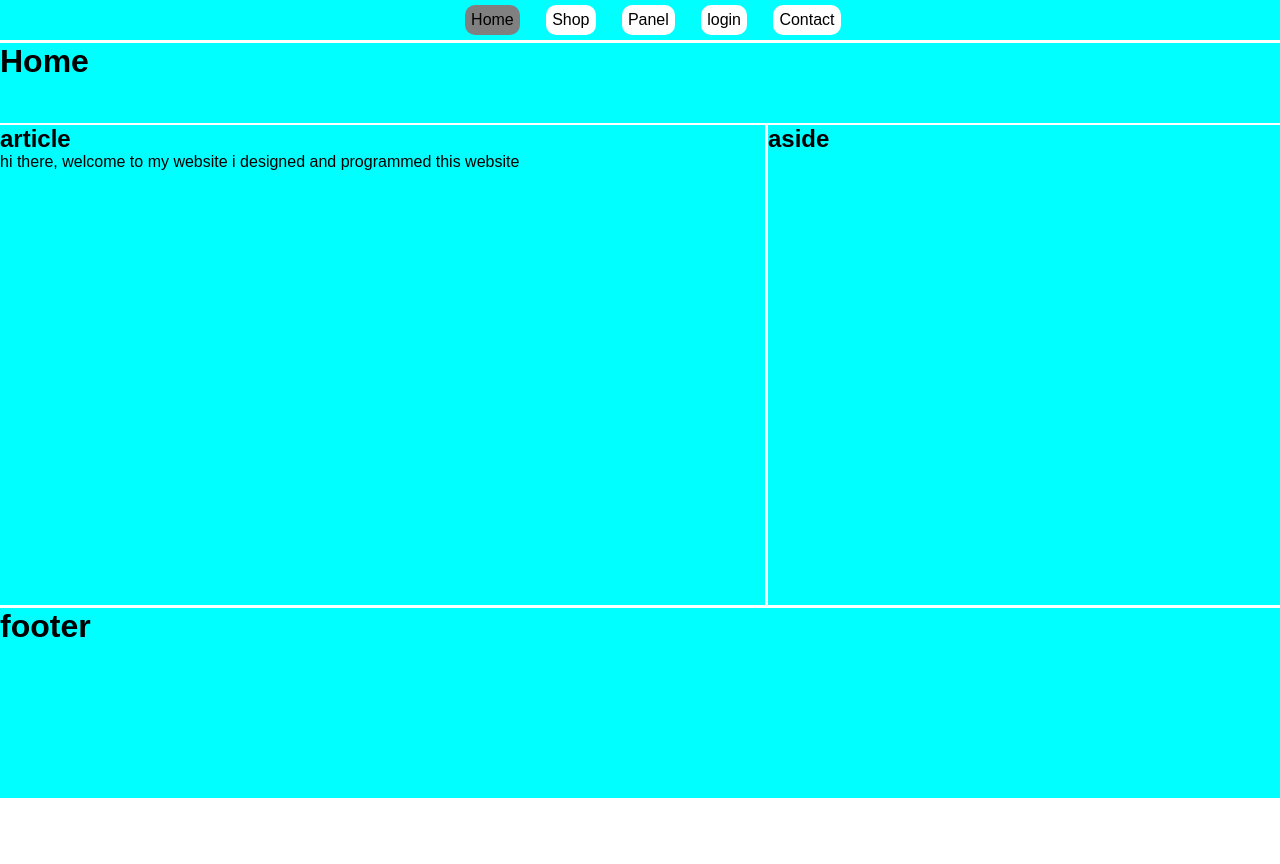
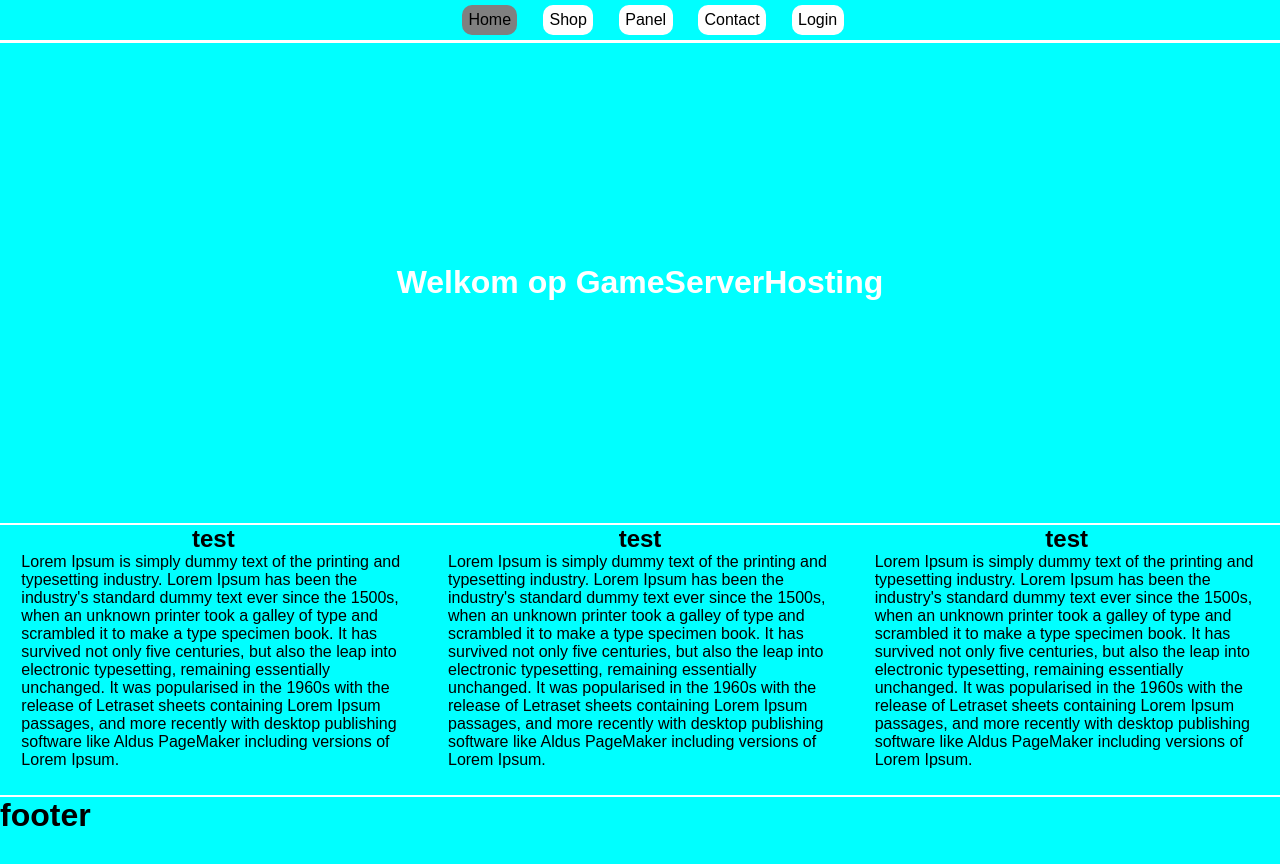
Before and after one commit to 97067883Ludo/HTML-CSS, a plain HTML site: page layout/index.html in a window 1280 px wide. Before the commit the page ends 800 px from the top, so only its background shows below. Drawn offline with Linux system fonts and the light colour scheme.

Commit message:
added Menu.js and added code to index.html and layout.css

```diff
--- a/layout/index.html
+++ b/layout/index.html
@@ -5,27 +5,52 @@
     <meta http-equiv="X-UA-Compatible" content="IE=edge">
     <meta name="viewport" content="width=device-width, initial-scale=1.0">
     <link rel="stylesheet" href="layout.css">
+    <script src="js.js"></script>
     <title>Document</title>
 </head>
 <body>
-    <nav>
-        <a class="bur_nav" href="#"><img class="bur_nav" src="../img/burger_menu.png" alt="burger_menu"></a>
+    <div id="mobile_nav">
         <a class="nav_item_selected" href="#">Home</a>
         <a class="nav_item" href="#">Shop</a>
         <a class="nav_item" href="#">Panel</a>
-        <a class="nav_item" href="#">login</a>
         <a class="nav_item" href="#">Contact</a>
+        <a class="nav_item" href="#">Login</a>
+    </div>
+    <nav>
+        <div>
+        <a class="bur_nav" href="#"><img class="bur_nav" src="../img/burger_menu.png" alt="burger_menu"></a>
+        </div>
+        <div id="nav">
+        <a class="nav_item_selected" href="#">Home</a>
+        <a class="nav_item" href="#">Shop</a>
+        <a class="nav_item" href="#">Panel</a>
+        <a class="nav_item" href="#">Contact</a>
+        <a class="nav_item" href="#">Login</a>
+        </div>
     </nav>
     <header>
-        <h1>Home</h1>
+        <h1>Welkom op GameServerHosting</h1>
     </header>
     <article>
-        <h1>article</h1>
-        <p>hi there, welcome to my website i designed and programmed this website </p>
+        <section>
+            <div class="first_section">
+            <h2>test</h2>
+            <p>Lorem Ipsum is simply dummy text of the printing and typesetting industry. Lorem Ipsum has been the industry's standard dummy text ever since the 1500s, when an unknown printer took a galley of type and scrambled it to make a type specimen book. It has survived not only five centuries, but also the leap into electronic typesetting, remaining essentially unchanged. It was popularised in the 1960s with the release of Letraset sheets containing Lorem Ipsum passages, and more recently with desktop publishing software like Aldus PageMaker including versions of Lorem Ipsum.</p>
+        </div>
+        </section>
+        <section>
+            <div class="second_section">
+            <h2>test</h2>
+            <p>Lorem Ipsum is simply dummy text of the printing and typesetting industry. Lorem Ipsum has been the industry's standard dummy text ever since the 1500s, when an unknown printer took a galley of type and scrambled it to make a type specimen book. It has survived not only five centuries, but also the leap into electronic typesetting, remaining essentially unchanged. It was popularised in the 1960s with the release of Letraset sheets containing Lorem Ipsum passages, and more recently with desktop publishing software like Aldus PageMaker including versions of Lorem Ipsum.</p>
+        </div>
+        </section>
+        <section>
+            <div class="third_section">
+            <h2>test</h2>
+            <p>Lorem Ipsum is simply dummy text of the printing and typesetting industry. Lorem Ipsum has been the industry's standard dummy text ever since the 1500s, when an unknown printer took a galley of type and scrambled it to make a type specimen book. It has survived not only five centuries, but also the leap into electronic typesetting, remaining essentially unchanged. It was popularised in the 1960s with the release of Letraset sheets containing Lorem Ipsum passages, and more recently with desktop publishing software like Aldus PageMaker including versions of Lorem Ipsum.</p>
+        </div>
+        </section>
     </article>
-    <aside>
-        <h1>aside</h1>
-    </aside>
     <footer>
         <h1>footer</h1>
     </footer>
--- a/layout/layout.css
+++ b/layout/layout.css
@@ -1,6 +1,7 @@
 *{
     padding: 0px;
     margin: 0px;
+    box-sizing: border-box;
 }
 html, body{
     width: 100%;
@@ -15,24 +16,49 @@ nav{
     height: 5%;
     background-color: aqua;
     margin-bottom: .2%;
+    min-width: fit-content;
 }
 header{
+    display: flex;
     width: 100%;
-    height: 10%;
+    height: 60%;
     background-color: aqua;
     margin-bottom: .2%;
+    align-items: center;
+    justify-content: center;
+    color: white;
 }
 article{
-    display: inline-block;
-    width: 59.8%;
-    height: 60%;
+    display: flex;
+    justify-content: space-around;
+    width: 100%;
+    padding-bottom: 2%;
+    height: fit-content;
     background-color: aqua;
 }
-aside{
-    width: 40%;
-    height: 60%;
-    float: right;
-    background-color: aqua;
+article section{
+    width: 30%;
+    display: flex;
+    flex-direction: row;
+    min-width: 15%;
+}
+.first_section{
+    width: 100%;
+    display: flex;
+    flex-direction: column;
+    align-items: center;
+}
+.second_section{
+    width: 100%;
+    display: flex;
+    flex-direction: column;
+    align-items: center;
+}
+.third_section{
+    width: 100%;
+    display: flex;
+    flex-direction: column;
+    align-items: center;
 }
 footer{
     margin-top: .2%;
@@ -73,16 +99,17 @@ footer{
 .bur_nav{
     display: none;
 }
+#nav{
+    display: flex;
+    justify-content: center;
+    width: 100%;
+}
+#mobile_nav{
+    display: none;
+}
 @media only screen and (max-width: 855px){
-    article{
-    display: block;
-    width: 100%;
-    margin-bottom: 2px;
-    }
-    aside{
-        float: none;
-        width: 100%;
-        display: block;
+    #nav{
+        display: none;
     }
     .nav_item{
         margin-left: 2%;
@@ -91,7 +118,8 @@ footer{
         background-color: white;
         padding: .5%;
         border-radius: 10px;
-        display: none;
+        font-size: 120%;
+        width: fit-content;
     }
     .nav_item_selected{
         margin-left: 2%;
@@ -100,13 +128,34 @@ footer{
         background-color: grey;
         padding: .5%;
         border-radius: 10px;
-        display: none;
+        font-size: 120%;
+        width: fit-content;
     }
     .bur_nav{
         display: block;
     }
     nav{
+        height: fit-content;
         padding-left: 2%;
         justify-content: flex-start;
     }
+    #mobile_nav{
+        left: 100%;
+        position: fixed;
+        height: 100%;
+        width: 100%;
+        display: flex;
+        flex-direction: column;
+        float: left;
+        background-color: black;
+    }
 }
+@media only screen and (max-width: 550px){
+    article{
+        flex-direction: column;
+    }
+    article section{
+        width: 100%;
+    }
+
+}
```
Also changed, not shown: layout/Menu.js (added).
